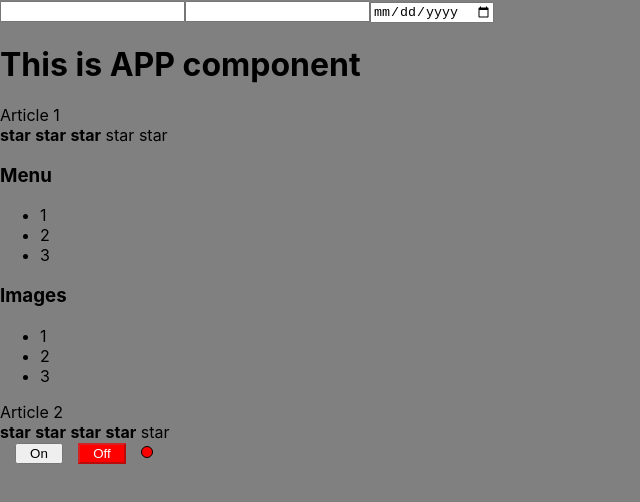
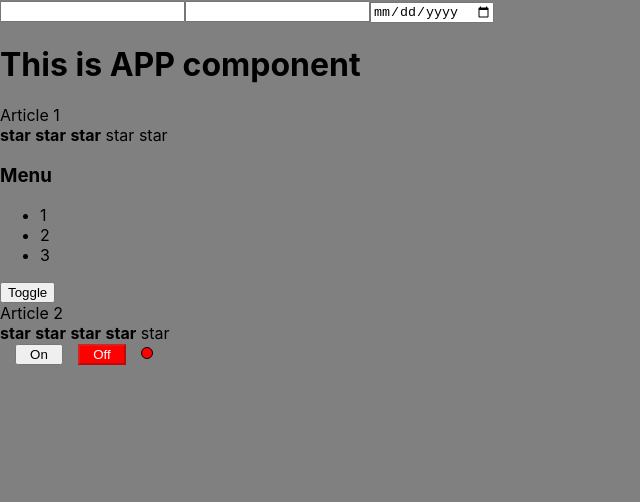
Before and after one commit to pampukhaleo/incubator, a React (Create React App) app: page / in a window 1280 px wide. Shown: the top 502 px of the page, without its empty margins (0-640 px from the left). Built offline with nearby package versions, Linux system fonts and the light colour scheme.

Commit message:
Uncontrolled Collapsed

```diff
--- a/src/App.tsx
+++ b/src/App.tsx
@@ -3,6 +3,7 @@ import './App.css';
 import Accordion from "./components/Accordion/Accordion";
 import Rating from "./components/Rating/Rating";
 import { OnOff } from './components/OnOff/OnOff';
+import UncontrolledAccordion from './components/UncontrolledAccordion/UncontrolledAccordion';
 
 function App() {
   const [collapsed, setCollapsed] = useState<boolean>(false)
@@ -15,8 +16,9 @@ function App() {
       <PageTitle title={'This is APP component'}/>
       Article 1
       <Rating value={3}/>
-      <Accordion title={'Menu'} collapsed={collapsed} />
-      <Accordion title={'Images'} collapsed={collapsed} />
+      {/*<Accordion title={'Menu'} collapsed={collapsed} />*/}
+      {/*<Accordion title={'Images'} collapsed={collapsed} />*/}
+      <UncontrolledAccordion title={'Menu'}/>
       Article 2
       <Rating value={4}/>
       <OnOff />
--- /dev/null
+++ b/src/components/UncontrolledAccordion/UncontrolledAccordion.tsx
@@ -0,0 +1,47 @@
+import React, { useState } from 'react';
+
+type AccordionPropsType = {
+ title: string
+}
+
+function UncontrolledAccordion({title}: AccordionPropsType) {
+
+  const [collapsed, setCollapsed] = useState(false);
+
+  const toggleCollapsed = () => setCollapsed(value => !value)
+
+  return (
+      <div>
+        <AccordionTitle text={title} />
+        { !collapsed && <AccordionBody /> }
+        <button onClick={toggleCollapsed}>Toggle</button>
+      </div>
+    )
+
+}
+
+type AccordionTitlePropsType = {
+  text: string
+}
+function AccordionTitle({text}: AccordionTitlePropsType) {
+  // console.log(toggleCollapsed)
+  // const changeCollapse = () => {
+  //   if (text === "Images") {
+  //     return toggleCollapsed()
+  //   }
+  //   return null
+  // }
+  return <h3>{text}</h3>
+}
+
+function AccordionBody() {
+  return (
+    <ul>
+      <li>1</li>
+      <li>2</li>
+      <li>3</li>
+    </ul>
+  )
+}
+
+export default UncontrolledAccordion
```
